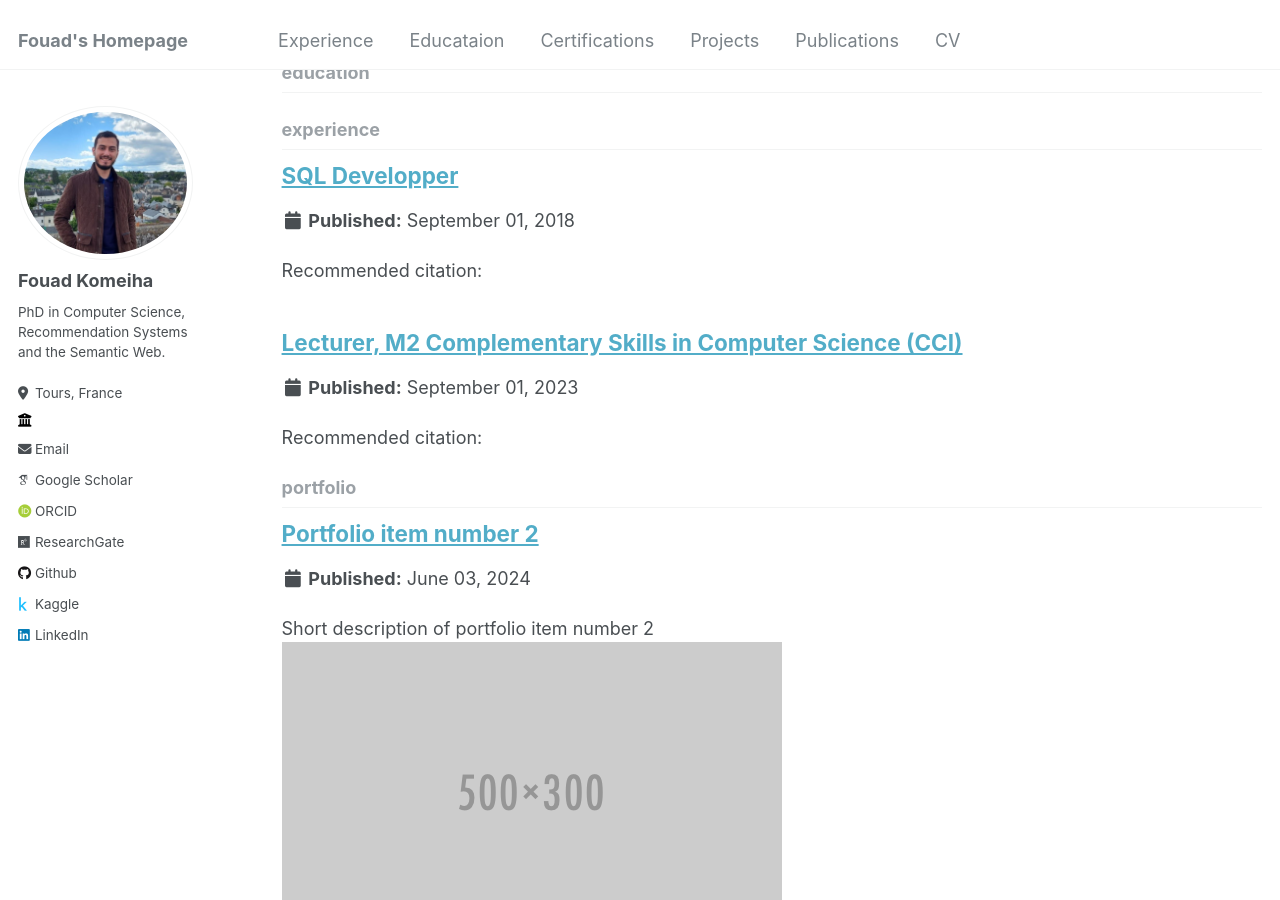
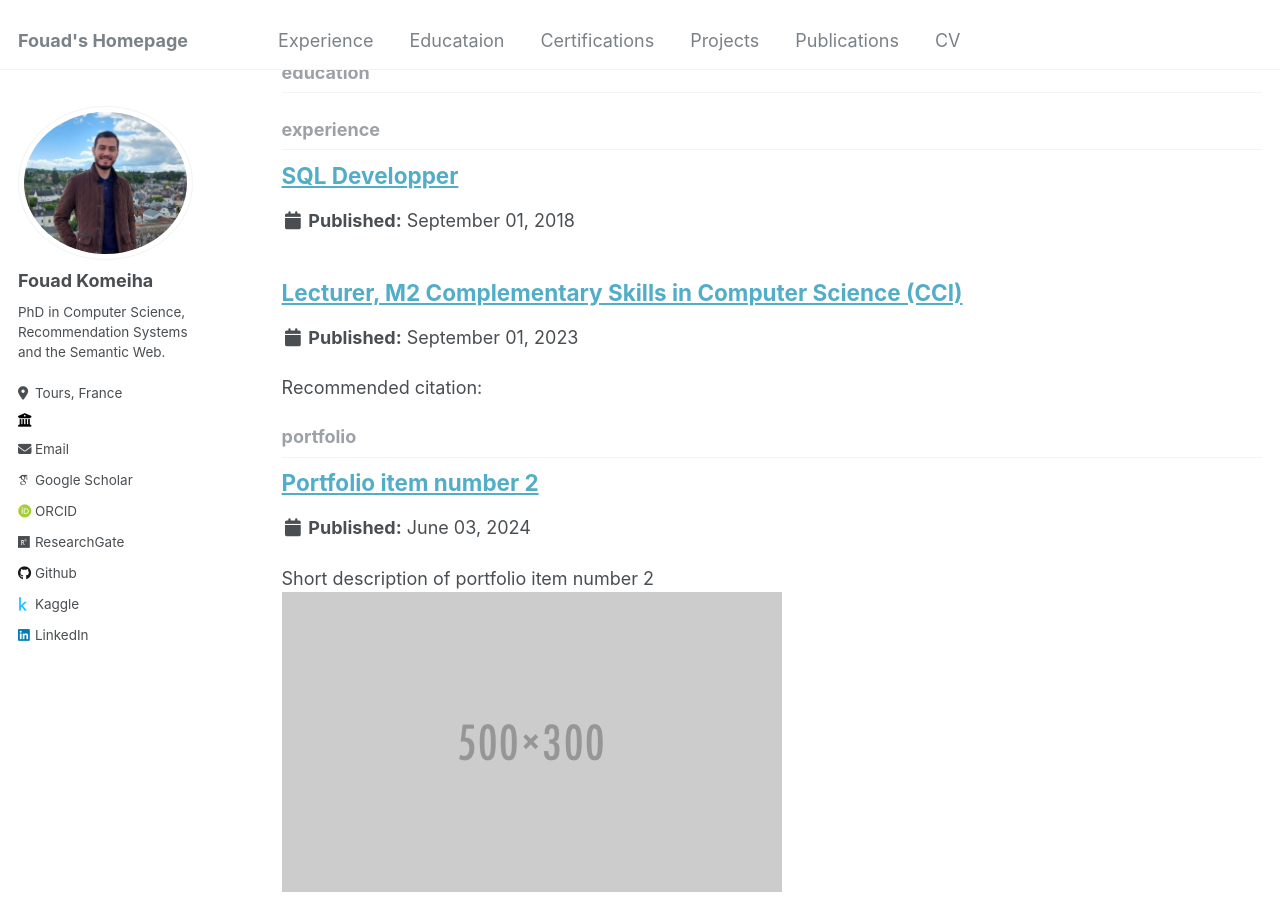
Before and after one commit to FouadKom/FouadKom.github.io, a Jekyll site: the page built from _pages/collection-archive.html, in a window 1280 px wide and 900 px high, scrolled down 510 px. Built offline with Jekyll 4.4.1, drawn with Linux system fonts in a browser that asks for light colours; some web fonts are replaced; part of the change alters nothing that is shown.

Commit message:
Update SQL developper.md

```diff
--- a/_experience/SQL developper.md
+++ b/_experience/SQL developper.md
@@ -13,6 +13,4 @@ details:
 - Collaborating with business teams to understand data integration
 - requirements and ensure their effective implementation using SSIS.
 URL: ""
-read_time:
-citation: ""
 ---
```
